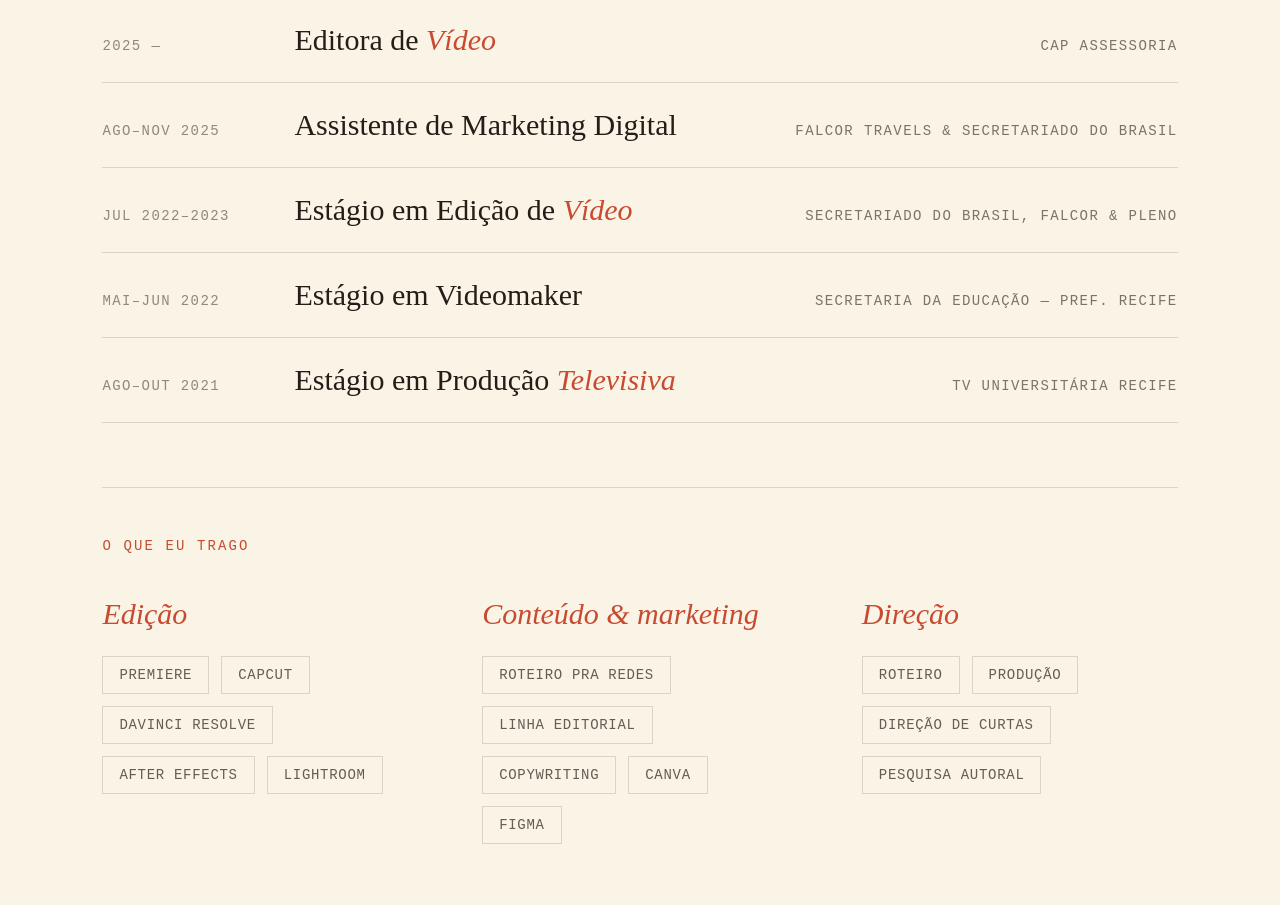
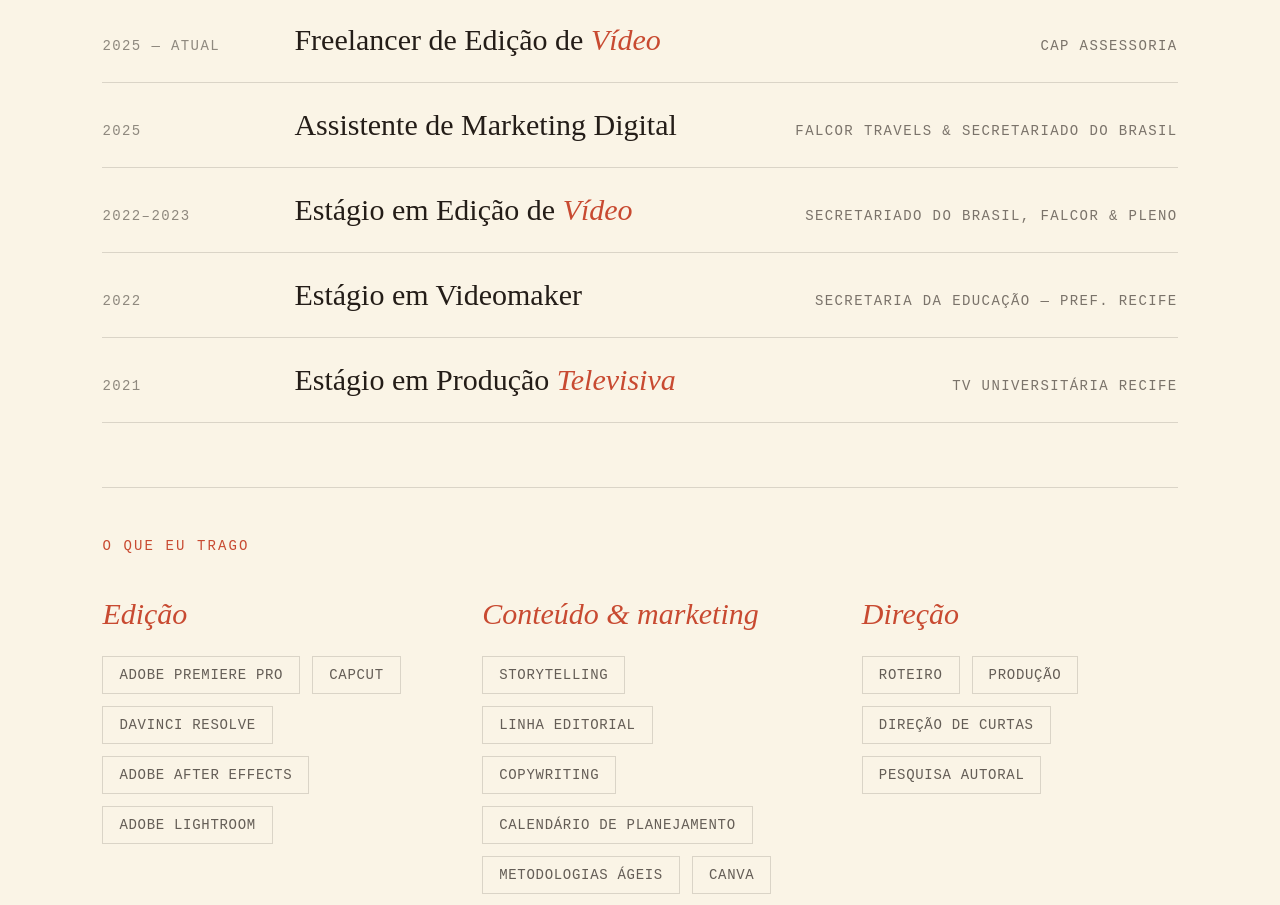
Before and after one commit to gsfmelo/Portfolio_Audiovisual, a Next.js app: page /sobre in a window 1280 px wide. Shown: the part 1860-2765 px from the top of the page. Built offline with nearby package versions, Linux system fonts and the light colour scheme.

Commit message:
decimo primeiro commit

```diff
--- a/src/app/components/sobre/DiferencialTech.js
+++ b/src/app/components/sobre/DiferencialTech.js
@@ -12,7 +12,7 @@ export default function DiferencialTech() {
                         <div className="font-serif font-normal text-3xl md:text-4xl text-preto mb-6">Cinema e <i className="italic text-[#C99A3E]">Audiovisual</i></div>
                     </div>
                     <p className="font-sans text-base text-preto/75 leading-relaxed mt-auto pt-4 border-t border-preto/10">
-                        Graduada na Universidade Federal de Pernambuco, encontrei no curso a porta de entrada para um mundo novo[cite: 2]. Além das atividades acadêmicas, participei ativamente na integração e reestruturação do Diretório Acadêmico do curso[cite: 2]. Também integrei o Programa de Bolsas de Incentivo de Criação Cultural (BICC), onde desenvolvi uma pesquisa autoral e um minidoc sobre a representação LGBTQIAPN+ no audiovisual[cite: 2].
+                        Bacharel em Cinema e Audiovisual pela Universidade Federal do Pernambuco, encontrei no curso a porta de entrada para um mundo novo. Além das atividades acadêmicas, participei ativamente na integração e reestruturação do Diretório Acadêmico do curso. Também integrei o Programa de Bolsas de Incentivo de Criação Cultural (BICC), onde desenvolvi uma pesquisa autoral e um minidoc sobre a representação LGBTQIAPN+ no audiovisual.
                     </p>
                 </div>
 
@@ -23,7 +23,7 @@ export default function DiferencialTech() {
                         <div className="font-serif font-normal text-3xl md:text-4xl text-preto mb-6">Análise e <i className="italic text-[#C99A3E]">Desenvolvimento de Sistemas</i></div>
                     </div>
                     <p className="font-sans text-base text-preto/75 leading-relaxed mt-auto pt-4 border-t border-preto/10">
-                        Graduação em andamento no Centro Universitário Internacional - UNINTER[cite: 2]. A tecnologia sempre representou um terreno fértil para mim, principalmente após entrar no mercado de trabalho de audiovisual[cite: 2]. Era essencial pra mim unir algo que eu já amava e expandir a forma com que eu trabalhava[cite: 2].
+                        Graduação em andamento no Centro Universitário Internacional - UNINTER. A tecnologia sempre representou um terreno fértil para mim, principalmente após entrar no mercado de trabalho. Senti a necessidade de unir algo que eu já amava e melhorar todos os meus processos através das facilidades da tecnologia. Por isso, decidi me aprofundar em desenvolvimento de sistemas, com o objetivo de criar soluções mais eficientes e inovadoras para o mundo audiovisual.
                     </p>
                 </div>
 
--- a/src/app/components/sobre/LinhaDoTempo.js
+++ b/src/app/components/sobre/LinhaDoTempo.js
@@ -1,10 +1,10 @@
 export default function LinhaDoTempo() {
     const exps = [
-        { period: '2025 —', roleNormal: 'Editora de ', roleItalic: 'Vídeo', org: 'CAP Assessoria' },
-        { period: 'Ago–Nov 2025', roleNormal: 'Assistente de Marketing Digital', roleItalic: '', org: 'Falcor Travels & Secretariado do Brasil' },
-        { period: 'Jul 2022–2023', roleNormal: 'Estágio em Edição de ', roleItalic: 'Vídeo', org: 'Secretariado do Brasil, Falcor & Pleno' },
-        { period: 'Mai–Jun 2022', roleNormal: 'Estágio em Videomaker', roleItalic: '', org: 'Secretaria da Educação — Pref. Recife' },
-        { period: 'Ago–Out 2021', roleNormal: 'Estágio em Produção ', roleItalic: 'Televisiva', org: 'TV Universitária Recife' }
+        { period: '2025 — Atual', roleNormal: 'Freelancer de Edição de ', roleItalic: 'Vídeo', org: 'CAP Assessoria' },
+        { period: '2025', roleNormal: 'Assistente de Marketing Digital', roleItalic: '', org: 'Falcor Travels & Secretariado do Brasil' },
+        { period: '2022–2023', roleNormal: 'Estágio em Edição de ', roleItalic: 'Vídeo', org: 'Secretariado do Brasil, Falcor & Pleno' },
+        { period: '2022', roleNormal: 'Estágio em Videomaker', roleItalic: '', org: 'Secretaria da Educação — Pref. Recife' },
+        { period: '2021', roleNormal: 'Estágio em Produção ', roleItalic: 'Televisiva', org: 'TV Universitária Recife' }
     ];
 
     return (
--- a/src/app/components/sobre/Personalidade.js
+++ b/src/app/components/sobre/Personalidade.js
@@ -1,9 +1,9 @@
 export default function Personalidade() {
     const referencias = [
-        { num: '01', nome: 'Nova Hollywood', detalhe: '70s' },
-        { num: '02', nome: 'Rock clássico & Disco', detalhe: 'trilha sonora' },
-        { num: '03', nome: 'Era Código Hays', detalhe: 'cinema antigo' },
-        { num: '04', nome: 'Café na exportação', detalhe: 'indispensável' }
+        { num: '01', nome: 'Cinema Italiano & New Hollywood', detalhe: 'minha kryptonita' },
+        { num: '02', nome: 'Rock clássico & 70s', detalhe: 'trilha sonora' },
+        { num: '03', nome: 'Cinemas de rua', detalhe: 'templos' },
+        { num: '04', nome: 'Fun facts', detalhe: 'indispensável' }
     ];
 
     return (
@@ -15,7 +15,7 @@ export default function Personalidade() {
 
                     <div className="bg-[#241D18] p-12 min-h-[350px] flex flex-col items-center justify-center relative overflow-hidden group">
                         <h2 className="font-serif font-normal text-3xl md:text-4xl text-osso mb-10 text-center z-20">
-                            Cinéfila, <i className="font-light italic text-[#C84A31]">rock clássico</i>, anos 70.
+                            Cinefilia, <i className="font-light italic text-[#C84A31]">rock clássico</i>, anos 70.
                         </h2>
                         <div className="w-56 h-56 sm:w-64 sm:h-64 rounded-full bg-[#16120F] border border-[#3A332E] shadow-2xl flex items-center justify-center relative z-20">
                             <div className="absolute inset-[10px] rounded-full border border-[#2A231E]/40"></div>
--- a/src/app/components/sobre/ServicosGrid.js
+++ b/src/app/components/sobre/ServicosGrid.js
@@ -10,7 +10,7 @@ export default function ServicosGrid() {
                     <div>
                         <h3 className="font-serif italic font-normal text-2xl md:text-3xl text-vinho mb-6">Edição</h3>
                         <div className="flex flex-wrap gap-3">
-                            {['Premiere', 'CapCut', 'DaVinci Resolve', 'After Effects', 'Lightroom'].map(tag => (
+                            {['Adobe Premiere PRO', 'CapCut', 'DaVinci Resolve', 'Adobe After Effects', 'Adobe Lightroom'].map(tag => (
                                 <span key={tag} className="font-mono text-xs md:text-sm text-preto/70 border border-preto/15 px-4 py-2 uppercase tracking-wider">{tag}</span>
                             ))}
                         </div>
@@ -19,7 +19,7 @@ export default function ServicosGrid() {
                     <div>
                         <h3 className="font-serif italic font-normal text-2xl md:text-3xl text-vinho mb-6">Conteúdo & marketing</h3>
                         <div className="flex flex-wrap gap-3">
-                            {['Roteiro pra redes', 'Linha editorial', 'Copywriting', 'Canva', 'Figma'].map(tag => (
+                            {['Storytelling', 'Linha editorial', 'Copywriting', 'Calendário de Planejamento', 'Metodologias Ágeis', 'Canva', 'Figma'].map(tag => (
                                 <span key={tag} className="font-mono text-xs md:text-sm text-preto/70 border border-preto/15 px-4 py-2 uppercase tracking-wider">{tag}</span>
                             ))}
                         </div>
--- a/src/app/projetos/page.js
+++ b/src/app/projetos/page.js
@@ -86,7 +86,7 @@ function Carrossel({ projetos }) {
                 {projetos.map((proj) => (
                     <div
                         key={proj.id}
-                        className="car-card bg-osso flex flex-col md:grid md:grid-cols-[180px_1fr] lg:grid-cols-[200px_1fr] gap-6 md:gap-8 p-6 md:p-8 snap-start shrink-0 basis-[85vw] md:basis-[600px] lg:basis-[700px]"
+                        className="car-card bg-osso flex flex-col md:grid md:grid-cols-[180px_1fr] lg:grid-cols-[250px_1fr] gap-6 md:gap-8 p-6 md:p-8 snap-start shrink-0 basis-[85vw] md:basis-[600px] lg:basis-[700px]"
                     >
                         {/* Pôster Maior */}
                         <div className="aspect-[2/3] border border-dashed border-preto/30 flex flex-col items-center justify-center gap-2 bg-gradient-to-br from-osso2 to-osso relative overflow-hidden group">
@@ -145,7 +145,7 @@ export default function Projetos() {
             {/* CABEÇALHO (Hero Ampliado) */}
             <FadeIn>
                 <section className="pt-20 pb-12 px-[6vw] md:px-[8vw]">
-                    <span className="font-mono text-sm tracking-[0.15em] uppercase text-vinho mb-4 block font-medium">Projetos · 11 trabalhos</span>
+                    <span className="font-mono text-sm tracking-[0.15em] uppercase text-vinho mb-4 block font-medium">Projetos · 13 trabalhos</span>
                     <h1 className="font-serif font-normal text-[clamp(40px,5vw,64px)] leading-[1.1] max-w-[900px] text-preto">
                         Do <i className="italic font-light text-vinho">corte certeiro</i> ao curta autoral — tudo o que já contei em vídeo.
                     </h1>
@@ -161,7 +161,7 @@ export default function Projetos() {
                 <section className="pt-8 pb-20 px-[6vw] md:px-[8vw]">
                     <div className="grid grid-cols-1 lg:grid-cols-2 gap-[1px] bg-preto/15 border border-preto/15">
                         {projetosDestaque && projetosDestaque.map((proj) => (
-                            <div key={proj.id} className="bg-osso flex flex-col md:grid md:grid-cols-[220px_1fr] gap-8 p-8 md:p-10">
+                            <div key={proj.id} className="bg-osso flex flex-col md:grid md:grid-cols-[320px_1fr] gap-8 p-8 md:p-10">
 
                                 {/* Pôster Destaque */}
                                 <div className="aspect-[2/3] border border-dashed border-preto/30 flex flex-col items-center justify-center gap-2 bg-gradient-to-br from-osso2 to-osso relative overflow-hidden group">
```
